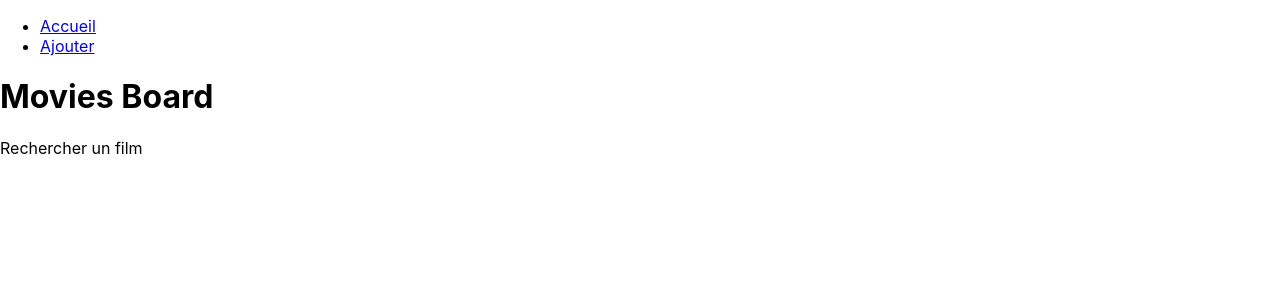
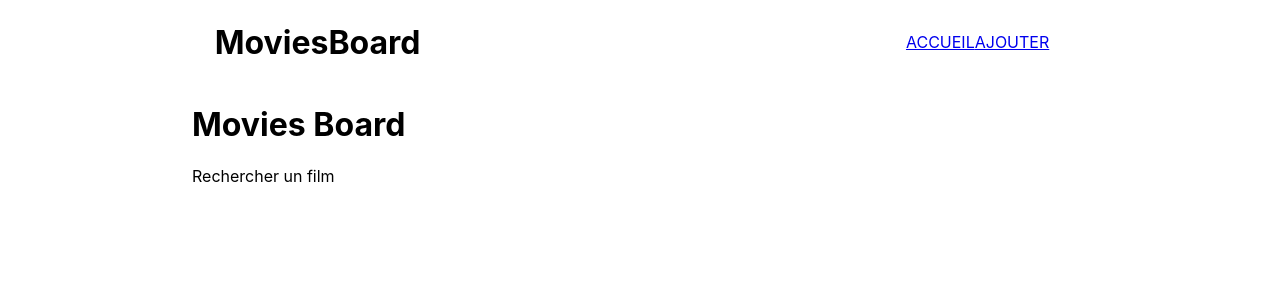
Before and after one commit to AnthonyBussi/MoviesBoard, a React (Create React App) app: page / in a window 1280 px wide. Shown: the top 300 px of the page. Built offline with nearby package versions, Linux system fonts and the light colour scheme.

Commit message:
Ajout de style sur Home et Navbar

```diff
--- a/src/App.css
+++ b/src/App.css
@@ -27,12 +27,3 @@
 .App-link {
   color: #61dafb;
 }
-
-@keyframes App-logo-spin {
-  from {
-    transform: rotate(0deg);
-  }
-  to {
-    transform: rotate(360deg);
-  }
-}
--- a/src/components/style/Navbar.css
+++ b/src/components/style/Navbar.css
@@ -0,0 +1,10 @@
+nav {
+    padding: 16px;
+    background-color: rgba(255, 255, 255, 0.2);
+    text-transform: uppercase;
+}
+
+ul {
+    list-style-type: none;
+    display: flex;
+}
--- a/src/views/Home.js
+++ b/src/views/Home.js
@@ -1,11 +1,18 @@
 import React from 'react';
 import Navbar from '../components/Navbar';
+
+import './style/Home.css';
 
 
 const Home = () => {
     return (
         <div className="home page">
-            <Navbar />
+            <header>
+                <h1>
+                    MoviesBoard
+                </h1>
+                <Navbar />
+            </header>
             <main className="home-container">
                 <div className="home-info">
                     <h1 className="home-title">Movies Board</h1>
--- a/src/views/style/Home.css
+++ b/src/views/style/Home.css
@@ -0,0 +1,11 @@
+header {
+    display: flex;
+    align-items: center;
+    justify-content: space-around;
+}
+
+main {
+    max-width: 70%;
+    margin: auto;
+    min-height: 100vh;
+}
```
